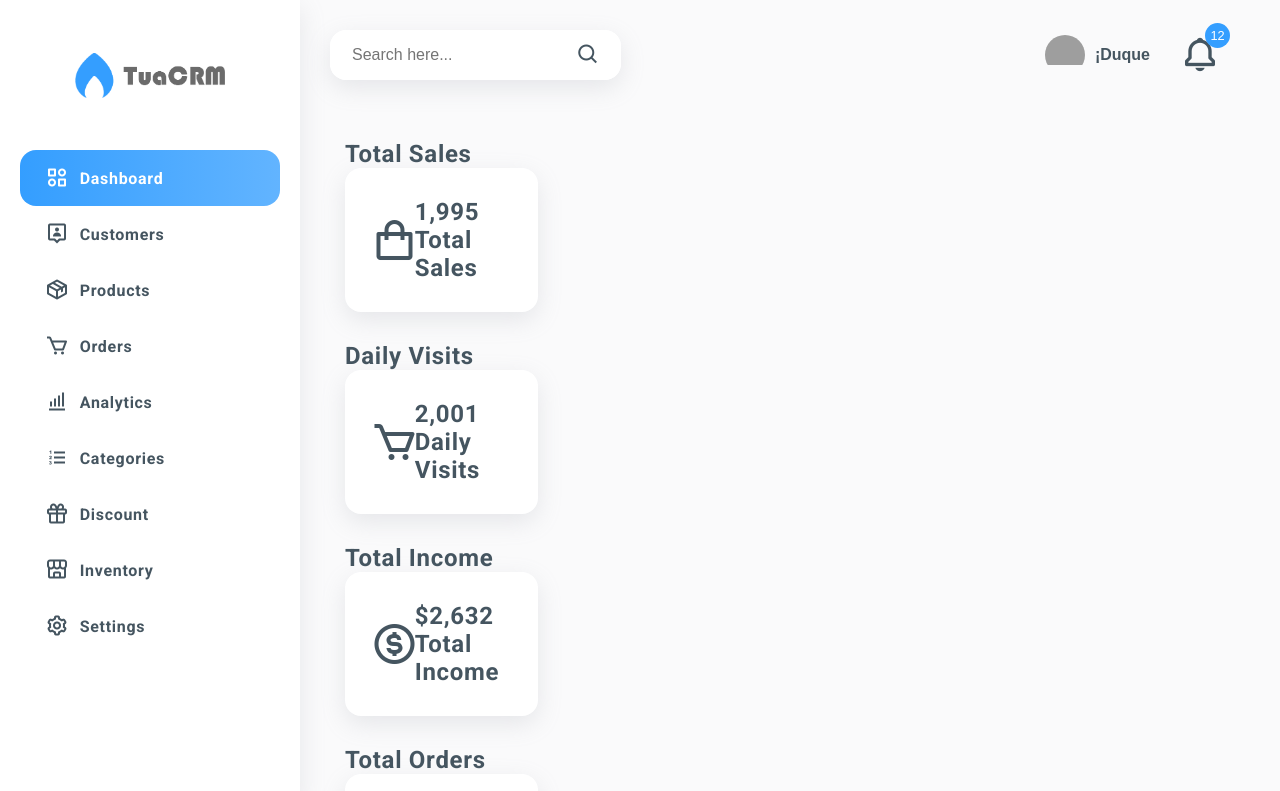
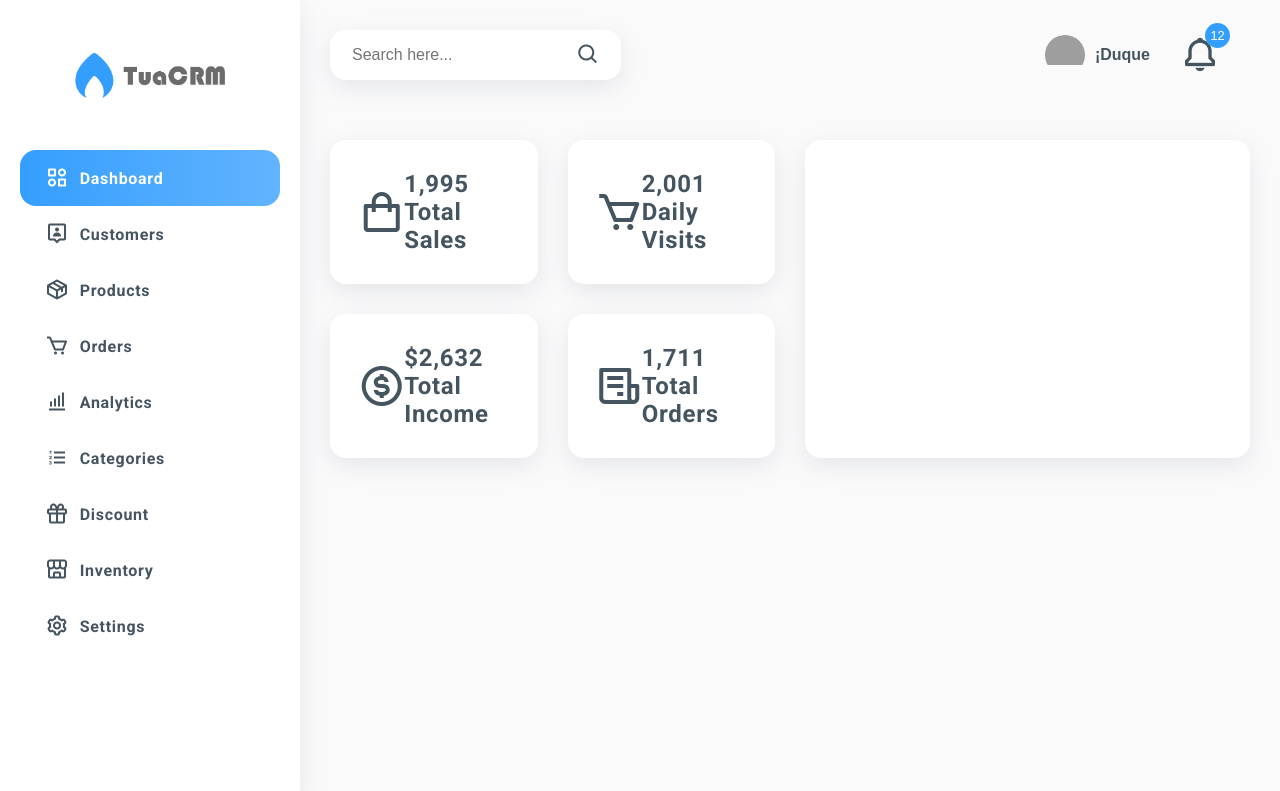
Before and after one commit to AlexMarquesAlves/Vite-Admin_Dashboard, a React (Vite) app: page / in a window 1280 px wide. Shown: the top 791 px of the page. Built offline with nearby package versions, Linux system fonts and the light colour scheme; grey boxes are pictures that could not be loaded.

Commit message:
Feat: Update Dasboard

```diff
--- a/src/pages/Dashboard/index.tsx
+++ b/src/pages/Dashboard/index.tsx
@@ -12,10 +12,9 @@ function Dashboard({ children }: DashboardProps) {
       <h2 className="page-header">
         <div className="row">
           <div className="col-6">
+            <div className="row">
               {statusCards.map((item, index) => (
-              <div className="col-6">
-                {/* status card here */}
-                {item.title}
+                <div className="col-6" key={index}>
                   <StatusCard
                     icon={item.icon}
                     count={item.count}
@@ -25,6 +24,11 @@ function Dashboard({ children }: DashboardProps) {
               ))}
             </div>
           </div>
+
+          <div className="col-6">
+            <div className="card full-height">{/* chart */}</div>
+          </div>
+        </div>
       </h2>
     </div>
   );
```
Lines whose indentation alone changed are shown as unchanged.
